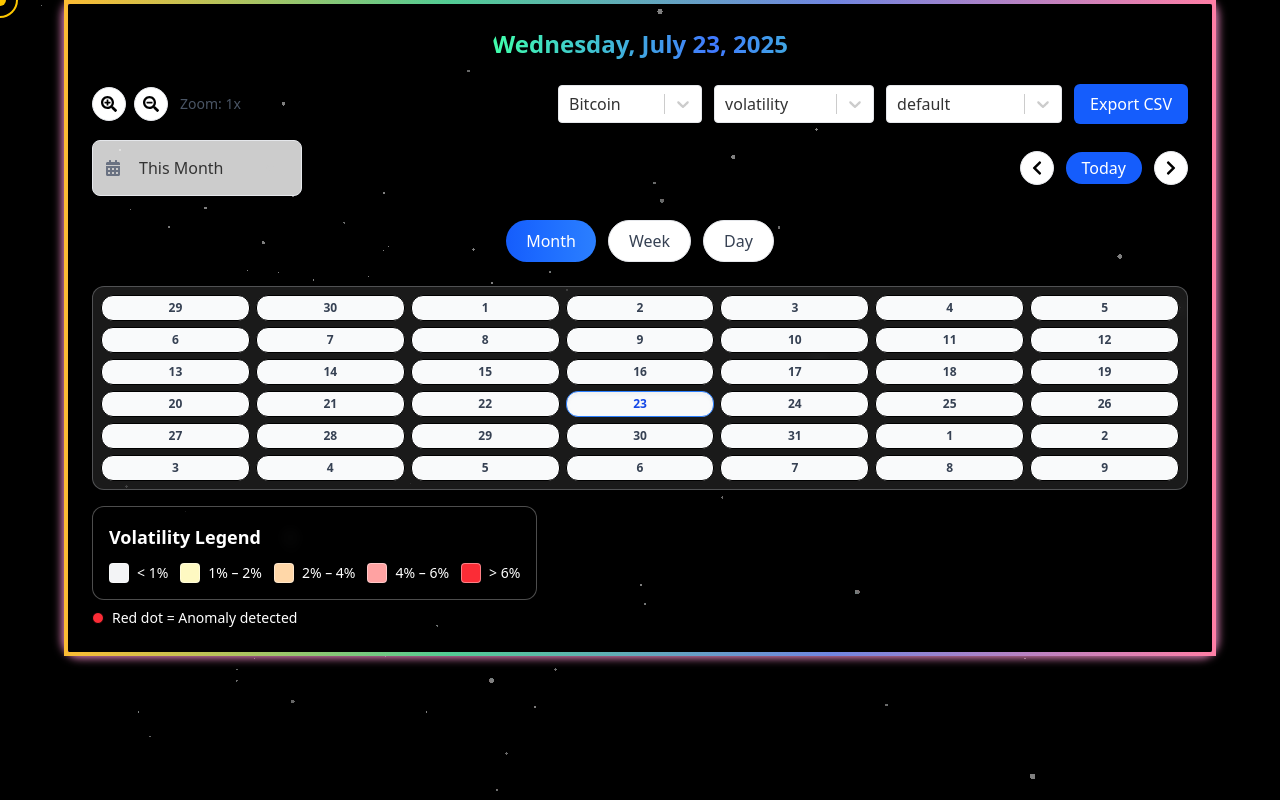
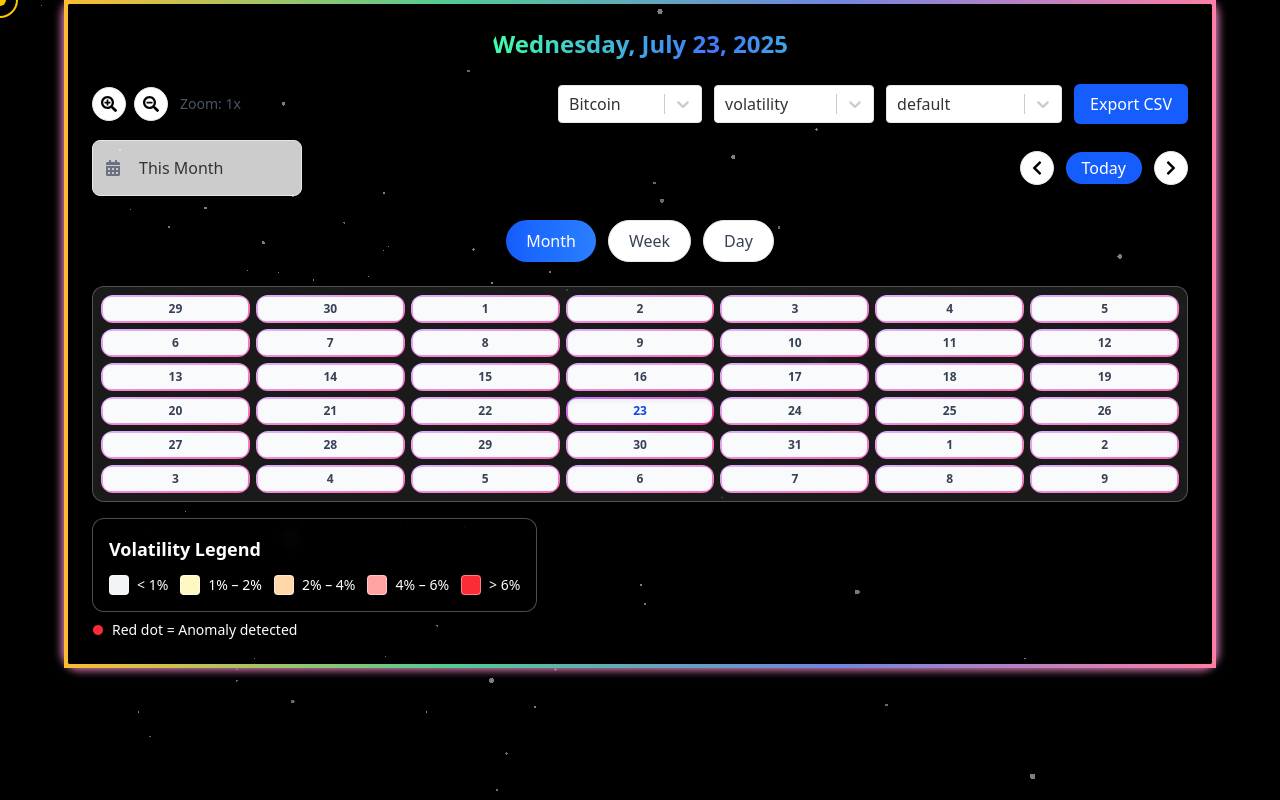
Before and after one commit to ananya32000/Trading_Project, a React (Vite) app: page / in a window 1280 px wide. Built offline with nearby package versions, Linux system fonts and the light colour scheme; no server answers.

Commit message:
calendarcell edits

```diff
--- a/src/Components/Calendar/CalendarCell.jsx
+++ b/src/Components/Calendar/CalendarCell.jsx
@@ -1,5 +1,6 @@
 import React from 'react';
 import TooltipContent from './TooltipContent';
+import { motion } from 'framer-motion';
 import dayjs from 'dayjs';
 
 const getMetricColor = (metric, value, theme) => {
@@ -120,9 +121,29 @@ const CalendarCell = ({
     return theme === 'highContrast' ? 'text-yellow-300' : 'text-gray-700';
   };
 
+  // Enhanced gradient border styles with thicker borders in default theme
+  const getBorderStyle = () => {
+    const baseStyle = 'rounded-xl';
+    const borderWidth = theme === 'highContrast' ? 'p-[2px]' : 'p-[2px]'; // Thicker border in default theme
+
+    if (isSelected) {
+      return theme === 'highContrast'
+        ? `bg-gradient-to-br from-purple-500 via-pink-500 to-purple-700 ${baseStyle} ${borderWidth}`
+        : `bg-gradient-to-br from-purple-500 via-pink-500 to-purple-600 ${baseStyle} ${borderWidth}`;
+    }
+    if (isToday) {
+      return theme === 'highContrast'
+        ? `bg-gradient-to-br from-purple-600 to-pink-600 ${baseStyle} ${borderWidth}`
+        : `bg-gradient-to-br from-purple-400 to-pink-500 ${baseStyle} ${borderWidth}`;
+    }
+    return theme === 'highContrast'
+      ? `bg-gradient-to-br from-purple-800 to-purple-900 ${baseStyle} ${borderWidth}`
+      : `bg-gradient-to-br from-purple-300 to-pink-400 ${baseStyle} ${borderWidth}`;
+  };
+
   return (
     <div className="relative group" onClick={onClick}>
-      {/* Enhanced Tooltip */}
+      {/* Tooltip remains unchanged */}
       {data && (
         <div
           className={`absolute z-30 hidden group-hover:block rounded-lg p-3 text-xs w-64 pointer-events-none opacity-0 group-hover:opacity-100 transform group-hover:translate-y-1 transition-all duration-200 ${
@@ -136,42 +157,36 @@ const CalendarCell = ({
         </div>
       )}
 
-      {/* Main Cell */}
+      {/* Gradient Border Wrapper - now with thicker borders in default theme */}
+      <div className={getBorderStyle()}>
         <div
           role="gridcell"
           tabIndex={0}
           aria-selected={isSelected}
           aria-label={`${day.format('ddd, MMM D')}${isToday ? ', today' : ''}`}
-        className={`relative p-1 border rounded-xl text-center select-none overflow-visible
+          className={`relative p-1 rounded-lg text-center select-none overflow-visible
             transition-all duration-200 ease-in-out transform
             ${metricColorClass}
             ${isToday ?
               theme === 'highContrast'
-              ? 'border-yellow-400 bg-yellow-900 font-bold shadow-inner'
-              : 'border-blue-500 bg-blue-100 font-bold shadow-inner'
+                ? 'bg-yellow-900 font-bold shadow-inner'
+                : 'bg-blue-100 font-bold shadow-inner'
               : ''}
             ${isSelected ?
               theme === 'highContrast'
-              ? 'bg-yellow-500 text-black shadow-xl ring-2 ring-yellow-300'
-              : 'bg-blue-500 text-white shadow-xl ring-2 ring-blue-300'
+                ? 'bg-yellow-500 text-black shadow-xl'
+                : 'bg-blue-500 text-white shadow-xl'
               : ''}
             ${inRange ?
               theme === 'highContrast'
                 ? 'bg-yellow-900/50'
                 : 'bg-blue-200/70'
               : ''}
-          hover:scale-[1.03] hover:shadow-lg hover:z-10 ${
-            theme === 'highContrast'
-              ? 'hover:ring-2 hover:ring-yellow-400'
-              : 'hover:ring-2 hover:ring-blue-200'
-          }
-          focus:outline-none ${
-            theme === 'highContrast'
-              ? 'focus:ring-2 focus:ring-yellow-400'
-              : 'focus:ring-2 focus:ring-blue-400'
-          } cursor-pointer
+            hover:scale-[1.03] hover:shadow-lg hover:z-10
+            focus:outline-none cursor-pointer
           `}
         >
+          {/* Rest of the cell content remains unchanged */}
           <div
             style={{
               transform: `scale(${zoom})`,
@@ -226,6 +241,7 @@ const CalendarCell = ({
           </div>
         </div>
       </div>
+    </div>
   );
 };
 
```
Lines whose indentation alone changed are shown as unchanged.
